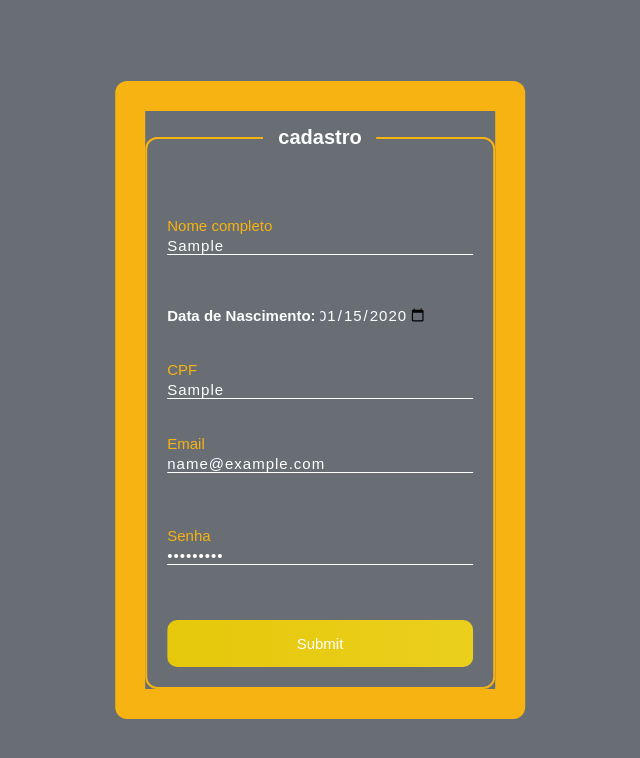
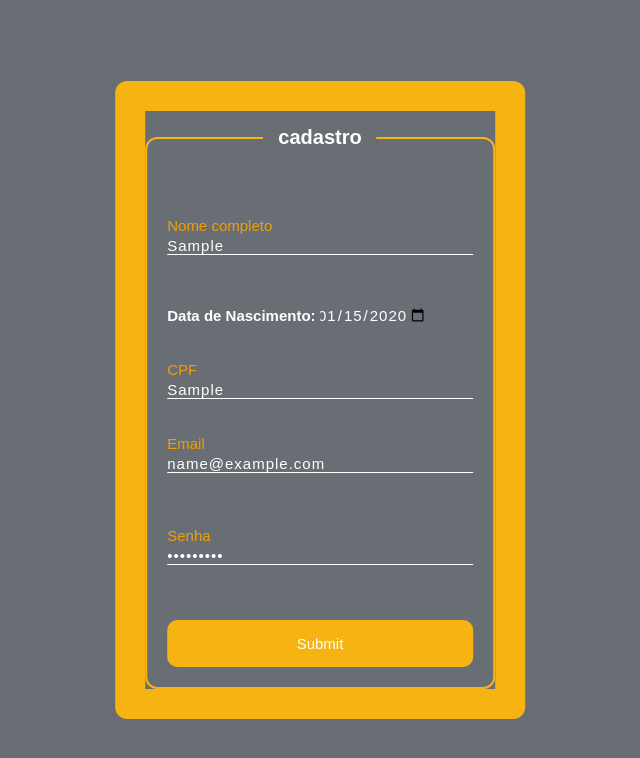
Before and after one commit to minarini/Resale-Fatec, a plain HTML site: page inscreva-se.html in a window 1280 px wide. Both pictures are taken after typing "Sample", "2020-01-15", "Sample", "name@example.com", "Sample123" into the empty fields and a click on the input 640 px from the left and 643 px from the top of the page. Shown: the whole page, without its empty margins (320-960 px from the left). Drawn offline with Linux system fonts and the light colour scheme.

Commit message:
update1506

```diff
--- a/css/style-increva-se.css
+++ b/css/style-increva-se.css
@@ -50,7 +50,7 @@
     font-size: 15px;
 }
 #submit {
-    background-image: linear-gradient(to right, rgb(230, 200, 11), rgb(234, 207, 28));
+    background-color: #F7B311;
     width: 50%;
     border: none;
     padding: 15px;
@@ -111,7 +111,7 @@ legend {;
 .inputUser:valid ~ .labelInput {
     top: -20px;
     font-size: 15px;
-    color: #F7B311;
+    color: #F29E02;
 }
 #submit {
     background-image: white;
@@ -125,5 +125,5 @@ legend {;
     margin-top: 20px;
 }
 #submit:hover {
-    background-image: linear-gradient(to right, rgb(217, 167, 18), rgb(223, 206, 27));
+    background-color: #F29E02;
 }
```
